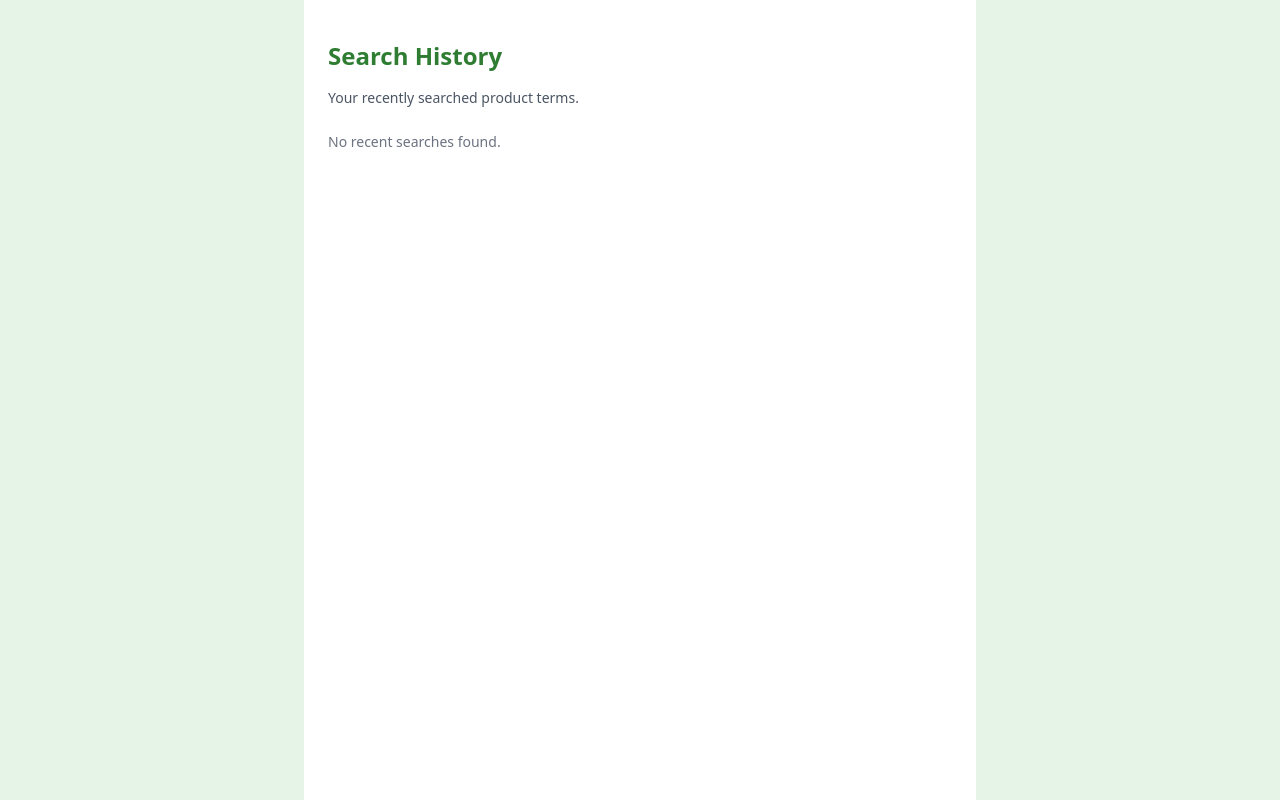
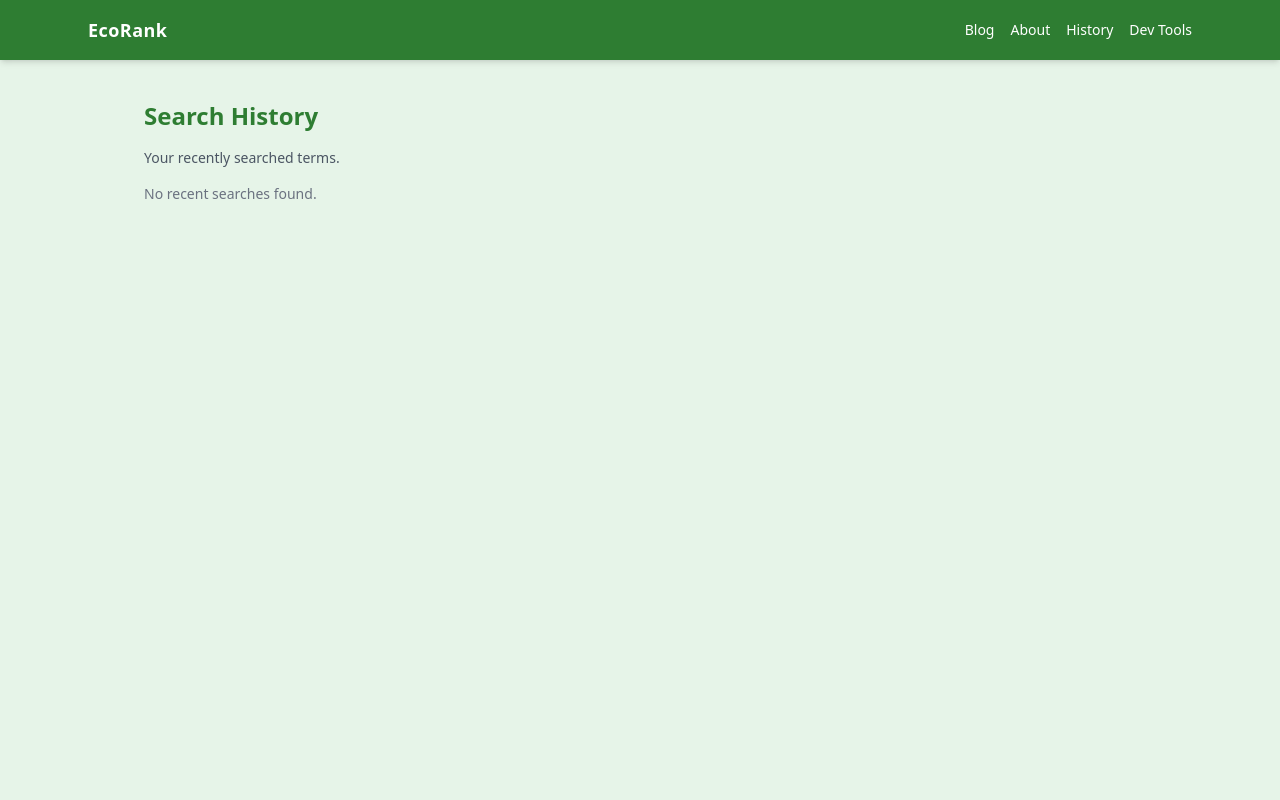
Before and after one commit to Sozbad/FIREBASE_DEPLOY_TOKEN, a React (Vite) app: page /history in a window 1280 px wide. Built offline with nearby package versions, Linux system fonts and the light colour scheme.

Commit message:
Update History.jsx

```diff
--- a/src/pages/History.jsx
+++ b/src/pages/History.jsx
@@ -1,4 +1,5 @@
 import React, { useEffect, useState } from 'react';
+import Layout from '../components/Layout';
 import { Clock, Trash2 } from 'lucide-react';
 
 export default function History() {
@@ -15,16 +16,16 @@ export default function History() {
   };
 
   return (
-    <div className="min-h-screen bg-white px-6 py-10 max-w-2xl mx-auto">
+    <Layout>
       <h1 className="text-2xl font-bold text-[#2e7d32] mb-4">Search History</h1>
-      <p className="text-sm text-gray-600 mb-6">Your recently searched product terms.</p>
+      <p className="text-sm text-gray-600 mb-4">Your recently searched terms.</p>
 
       {items.length === 0 ? (
         <p className="text-sm text-gray-500">No recent searches found.</p>
       ) : (
         <div className="space-y-4">
           {items.map((term, i) => (
-            <div key={i} className="flex justify-between items-center bg-gray-50 border px-4 py-3 rounded-xl shadow-sm">
+            <div key={i} className="flex justify-between items-center bg-white border px-4 py-3 rounded-xl shadow-sm">
               <div className="flex items-center gap-2 text-sm text-gray-800">
                 <Clock className="w-4 h-4 text-gray-500" />
                 {term}
@@ -46,6 +47,6 @@ export default function History() {
           </button>
         </div>
       )}
-    </div>
+    </Layout>
   );
 }
```
